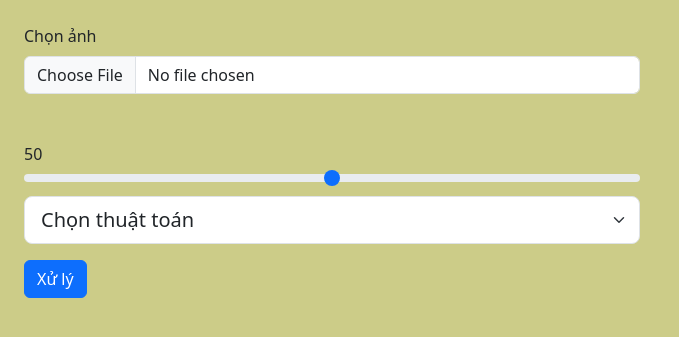
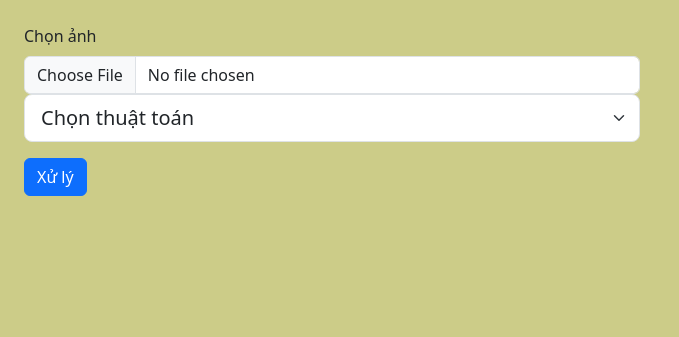
Before and after one commit to ngoc04092002/BTL_XuLyAnh_PTIT, a Flask app: page / in a window 1280 px wide. Shown: the top 337 px of the page, without its empty margins (0-679 px from the left). Run offline with Flask 3, Linux system fonts and the light colour scheme; some libraries are stand-ins or nearby versions.

Commit message:
comment code

```diff
--- a/templates/btl_xu_ly_anh.html
+++ b/templates/btl_xu_ly_anh.html
@@ -28,7 +28,7 @@
             id="fileInput"
             onchange="previewImage()"
           />
-          <div class="mt-5">
+          <!-- <div class="mt-5">
             <span id="valBox">50</span>
             <input
               type="range"
@@ -39,7 +39,7 @@
               id="customRange1"
               oninput="showVal(this.value)"
             />
-          </div>
+          </div> -->
         </div>
 
         <div class="showImg ms-5" style="display: inline-block"></div>
@@ -101,15 +101,14 @@
 
 
     //FUNCTIONS EXCUTIVE
-    function showVal(newVal) {
-      document.getElementById("valBox").innerHTML = newVal;
-      // socket.emit("request", { data: formData });
-    }
+    // function showVal(newVal) {
+    //   document.getElementById("valBox").innerHTML = newVal;
+    // }
 
     let pathApi = '';
     function selectAlgorithm(val) {
-      document.getElementById("customRange1").value = 50;
-      showVal(50);
+      // document.getElementById("customRange1").value = 50;
+      // showVal(50);
       pathApi = val;
     }
 
```
